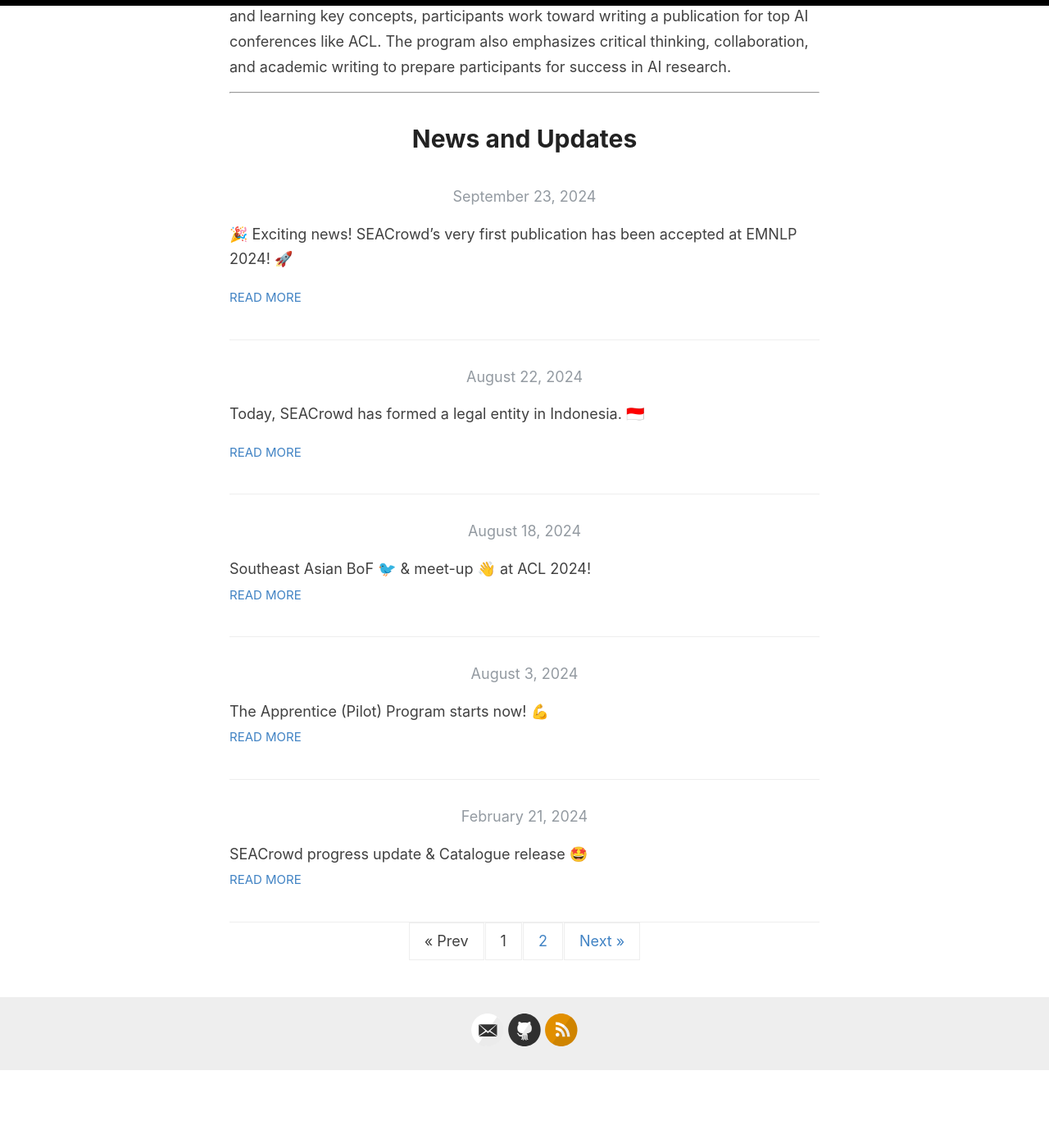
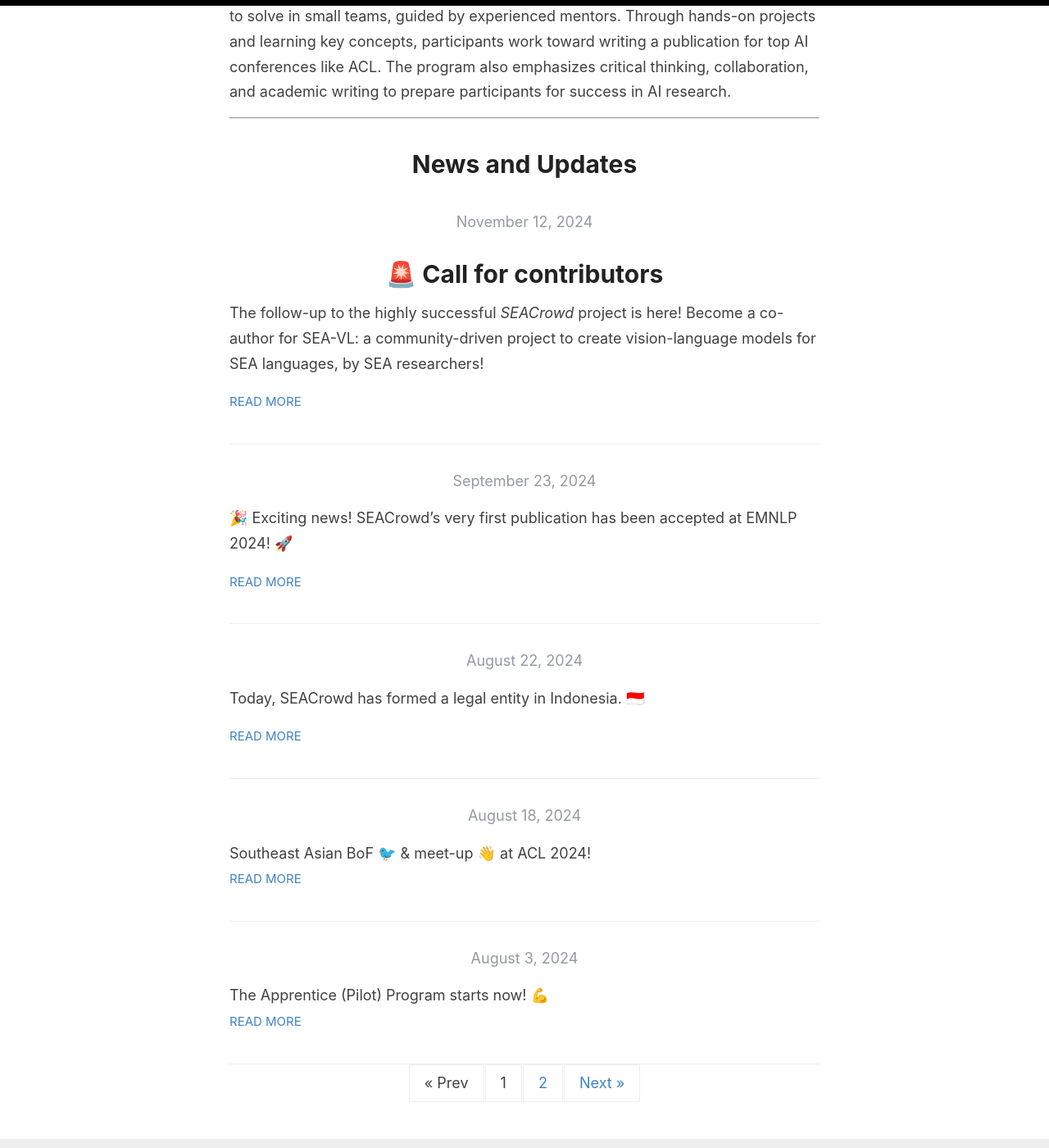
Before and after one commit to amitmerchant1990/reverie, a Jekyll site: the page built from index.html, in a window 1280 px wide and 1400 px high, scrolled down 1984 px. Shown: the whole window at 82% size. Built offline with Jekyll 4.4.1, drawn with Linux system fonts in a browser that asks for light colours; the list of posts is cut into pages by our own code; before the commit the page ends 3290 px from its top, so only the background shows below that; some of the changed lines change nothing that is shown; some of the changed text lies outside the part shown.

Commit message:
Added seavl launch

```diff
--- a/_includes/welcome.md
+++ b/_includes/welcome.md
@@ -32,7 +32,7 @@
 
 ### 🖼️ SEA Visual Instruction
 
-We will launch our new project in early Nov 2024 (11/2024). [Stay tuned!](https://seacrowd.github.io/contact/)
+The new [SEA-VL Project](https://seacrowd.github.io/seavl-launch) has officially launched! Please check our post for information on how to join.
 
 ### 🌏 Special Interest Group in Southeast Asian NLP (SIGSEA)
 
--- /dev/null
+++ b/_posts/2024-11-12-seavl-launch.md
@@ -0,0 +1,45 @@
+---
+layout: post
+title: ""
+categories: Announcement,Project
+---
+
+# 🚨 Call for contributors
+The follow-up to the highly successful *SEACrowd* project is here! Become a co-author for SEA-VL: a community-driven project to create vision-language models for SEA languages, by SEA researchers!
+
+<!-- ADD A SHORT BANNER HERE, SOMETHING THE SIZE OF A TWITTER BANNER WITH THE PROJECT NAME -->
+
+#### What can I do for SEA-VL?
+SEA-VL is a big project -- much larger than SEACrowd -- which is why we have decided to split it into two phases.
+
+For Phase One, the task is to submit **self-taken culturally-relevant images**, plus descriptions about the shared image. This will be cleaned and compiled into a comprehensive dataset later on.
+
+#### What's in it for me?
+Like the previous SEACrowd project, contributions will be rewarded with points. Achieving X points will guarantee you a spot in our paper for Phase 1.
+
+#### What is a "Culturally-relevant Image"?
+Any image containing a subject relevant to your culture is accepted. For example, this can be food (ex. a photo of someone eating Nasi Goreng), places (ex. a scene from Escolta Street in Manila), events (ex. Chinese New Year celebration in your country), day-to-day life with culture-specific things (ex. eating with hands), and many more. As long as it contains something that's related to SEA culture, you can submit it.
+
+#### Can I submit images from the internet?
+**No.** Images have to be strictly taken by you.
+
+Any images you provide will be later licensed under the open-source CC-BY-SA 4.0 license. Please make sure that the photos you submit do not belong to anyone else.
+
+#### How do I join?
+Submitting is easy! Simply access this [form](https://docs.google.com/forms/d/e/1FAIpQLScHKqaNlh-SvTD75AtWKkNhFvPNXXDy1eFyrqy3XGXq7M15Vw/viewform) and fill in the required details.
+
+#### Do you have a group / online community that I can join in?
+Check out our [GitHub](https://github.com/SEACrowd) page, and join our Discord server. Everyone is welcome to discuss and ask questions there!
+
+---
+
+## FAQs
+1. **The project has two phases. Does authorship in Phase One also guarantee authorship in Phase 2?** -- No. The points system for both phases will be different as both will involve different tasks. Points from Phase One will also not carry over into the next one.
+2. **I have an image that is self-taken but I posted it on the internet before. Is this OK?** -- Yes, this is OK as long as (1) you took the image and (2) you did not release copyright to anyone else.
+3. **Do the images have to be professional-quality?** -- No. Images from your phone are fine.
+4. **I have images taken abroad that are culturally-releavant but they are not my culture. Is this OK?** -- Yes, this is OK.
+5. **I have other questions!** -- Please join our Discord server and let's discuss there!
+
+
+<!-- CHANGE THIS TO THE NEW POSTER -->
+<!-- <img width="500" alt="SEACrowd Poster" src="https://github.com/SEACrowd/seacrowd.github.io/blob/master/images/SEACrowd_Poster_1x.png?raw=true"> -->
```
